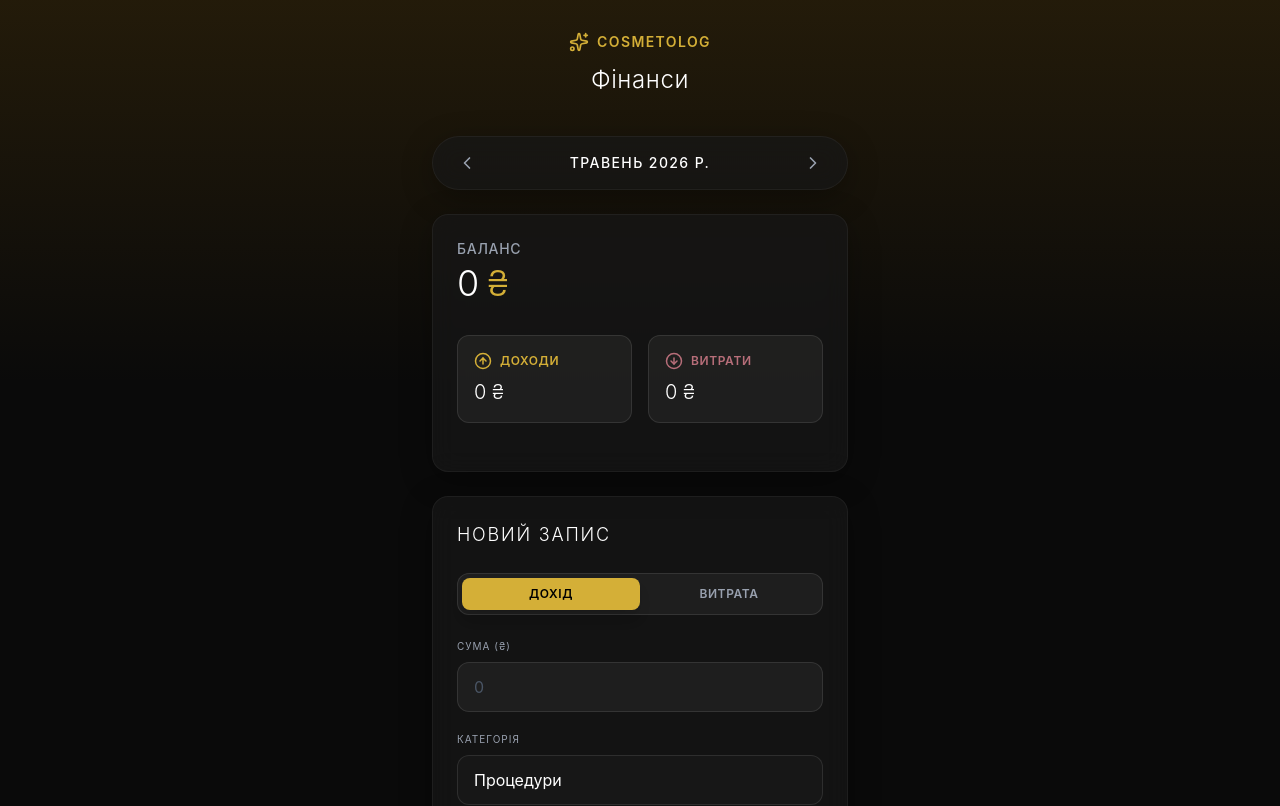
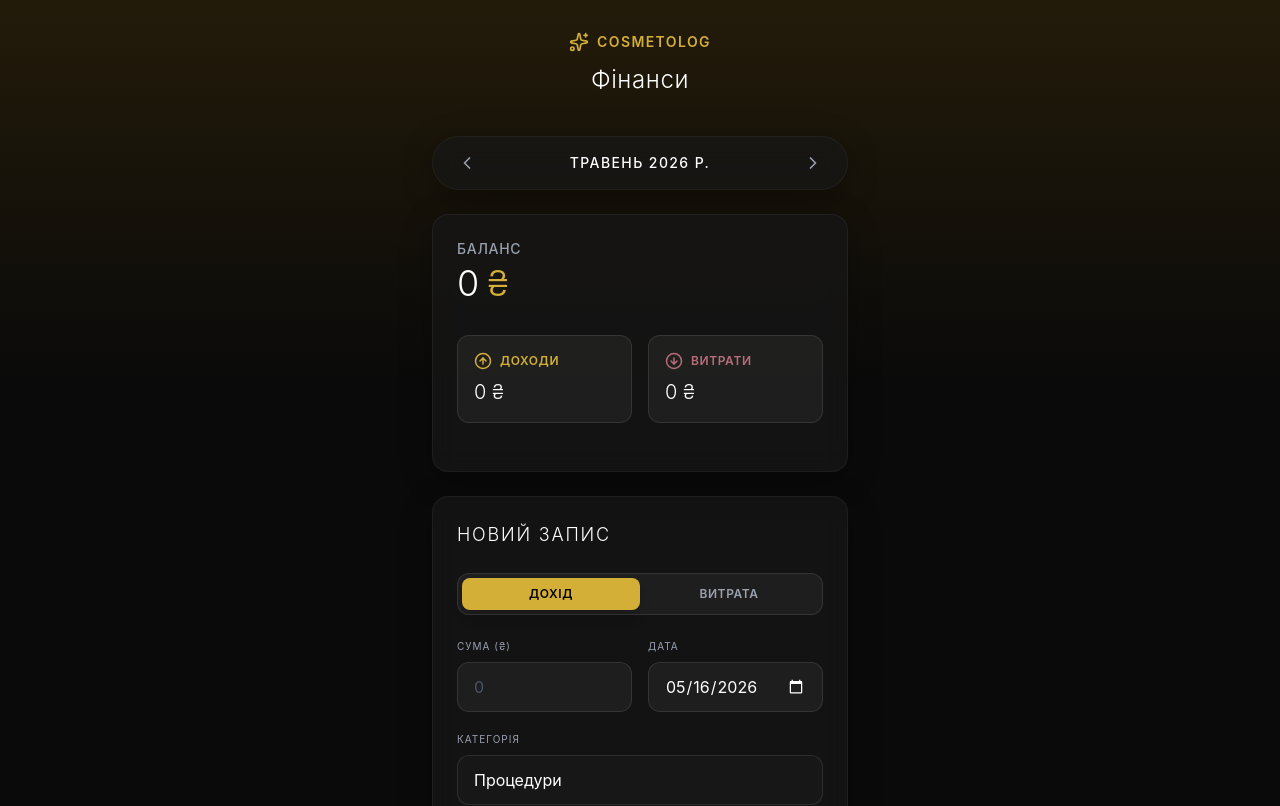
Before and after one commit to demchuk-webdev/cosmetolog.demchuk, a React (Vite) app: page / in a window 1280 px wide. Shown: the top 806 px of the page. Built offline with nearby package versions, Linux system fonts and the light colour scheme.

Commit message:
feat: Add date picker to form for backdating transactions

```diff
--- a/src/components/TransactionForm.jsx
+++ b/src/components/TransactionForm.jsx
@@ -8,6 +8,7 @@ export default function TransactionForm({ onAdd, editingItem, onCancelEdit }) {
   const [amount, setAmount] = useState('');
   const [category, setCategory] = useState(CATEGORIES[0]);
   const [note, setNote] = useState('');
+  const [date, setDate] = useState(new Date().toISOString().split('T')[0]);
 
   useEffect(() => {
     if (editingItem) {
@@ -15,6 +16,7 @@ export default function TransactionForm({ onAdd, editingItem, onCancelEdit }) {
       setAmount(editingItem.amount.toString());
       setCategory(editingItem.category);
       setNote(editingItem.note || '');
+      setDate(editingItem.date.split('T')[0]);
     } else {
       resetForm();
     }
@@ -25,14 +27,22 @@ export default function TransactionForm({ onAdd, editingItem, onCancelEdit }) {
     setAmount('');
     setCategory(CATEGORIES[0]);
     setNote('');
+    setDate(new Date().toISOString().split('T')[0]);
   };
 
   const handleSubmit = (e) => {
     e.preventDefault();
     if (!amount || isNaN(amount) || Number(amount) <= 0) return;
 
+    // Create ISO string from selected date, keeping current time for sorting purposes
+    // Or just appending arbitrary time
+    const [year, month, day] = date.split('-');
+    const now = new Date();
+    const finalDate = new Date(year, month - 1, day, now.getHours(), now.getMinutes(), now.getSeconds()).toISOString();
+
     onAdd({
-      ...(editingItem ? { id: editingItem.id, date: editingItem.date } : {}),
+      ...(editingItem ? { id: editingItem.id } : {}),
+      date: finalDate,
       type,
       amount: Number(amount),
       category,
@@ -73,6 +83,7 @@ export default function TransactionForm({ onAdd, editingItem, onCancelEdit }) {
       </div>
 
       <div className="space-y-5">
+        <div className="grid grid-cols-2 gap-4">
           <div>
             <label className="block text-[10px] uppercase tracking-widest text-gray-400 mb-2">Сума (₴)</label>
             <input
@@ -83,6 +94,17 @@ export default function TransactionForm({ onAdd, editingItem, onCancelEdit }) {
               className="w-full px-4 py-3 bg-white/5 border border-white/10 rounded-xl focus:outline-none focus:border-gold-400 text-white placeholder-gray-600 transition-colors"
               required
             />
+          </div>
+          <div>
+            <label className="block text-[10px] uppercase tracking-widest text-gray-400 mb-2">Дата</label>
+            <input
+              type="date"
+              value={date}
+              onChange={(e) => setDate(e.target.value)}
+              className="w-full px-4 py-3 bg-white/5 border border-white/10 rounded-xl focus:outline-none focus:border-gold-400 text-white placeholder-gray-600 transition-colors [color-scheme:dark]"
+              required
+            />
+          </div>
         </div>
 
         <div>
```
Lines whose indentation alone changed are shown as unchanged.
